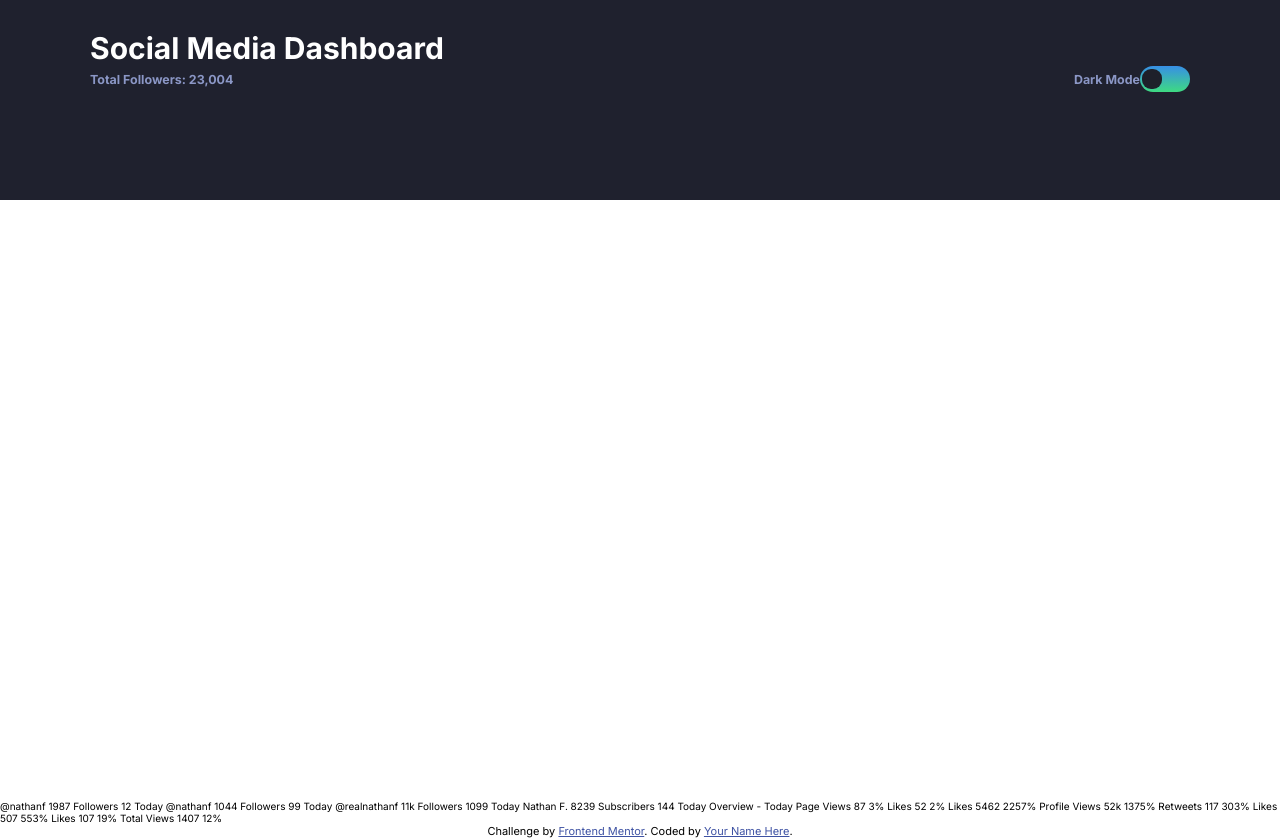
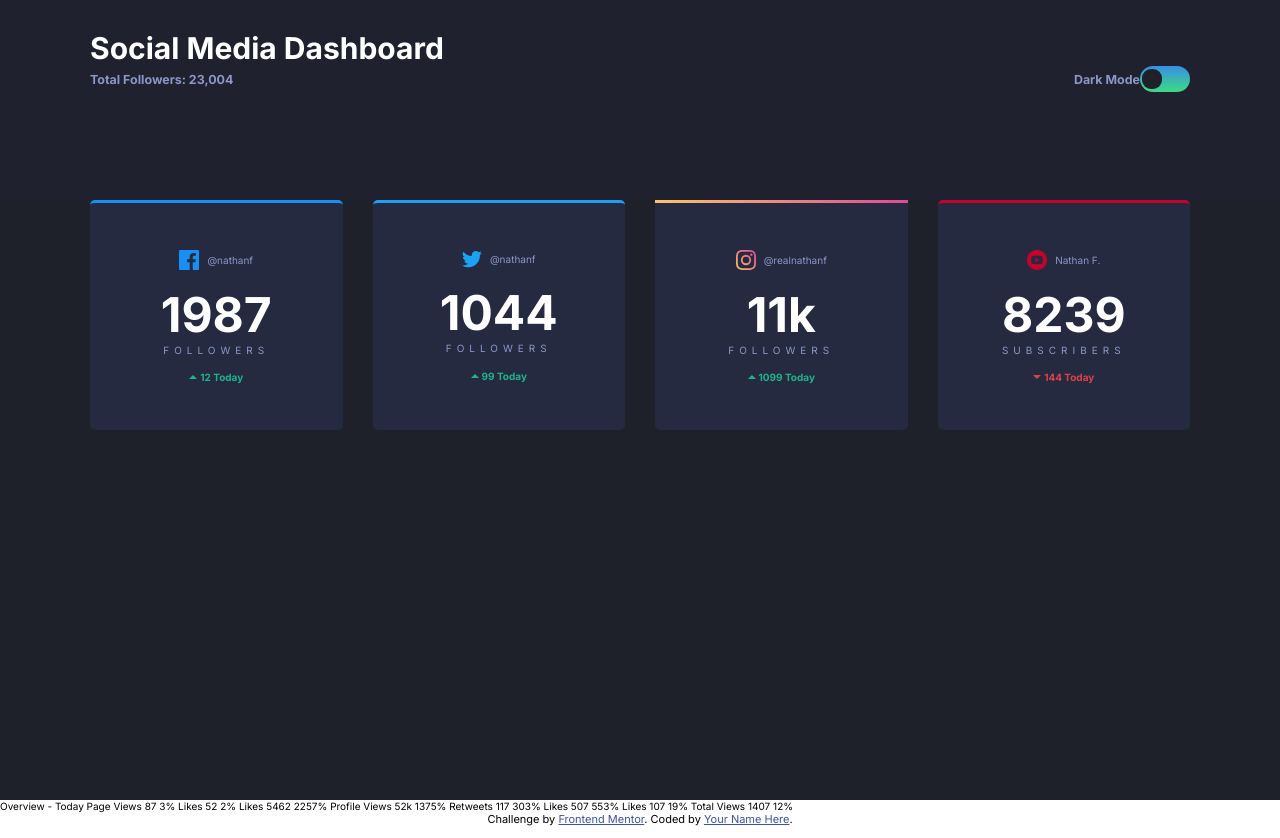
Before and after one commit to CodeVee/dashboard-with-theme, a plain HTML site: page index.html in a window 1280 px wide. Drawn offline with Linux system fonts and the light colour scheme.

Commit message:
added main cards

```diff
--- a/index.html
+++ b/index.html
@@ -15,8 +15,8 @@
     .attribution a { color: hsl(228, 45%, 44%); }
   </style>
 </head>
-<body class="page">
-  <div class="page__inner theme-dark" id="theme">
+<body class="page theme-dark" id="theme">
+  <div class="page__inner" >
     <div class="dashboard">
       <div class="wrapper">
         <h1 class="dashboard__heading">Social Media Dashboard</h1>
@@ -34,6 +34,68 @@
 
 
     </div>
+    <div class="main-cards">
+      <div class="wrapper">
+        <div class="cards">
+          <div class="card card--facebook">
+            <div class="handle">
+              <img src="images/icon-facebook.svg" alt="facebook icon" class="card__icon">
+              <small class="card__handle">@nathanf</small>
+            </div>
+            <div class="followers">
+              <h2 class="card__heading">1987</h2>
+              <h6 class="card__text">Followers</h6>
+            </div>
+            <div class="stats">
+              <img src="images/icon-up.svg" alt="top arrow" class="card__arrow">
+              <small class="card__stats card__stats--green">12 Today</small>
+            </div>
+          </div>
+          <div class="card card--twitter">
+            <div class="handle">
+              <img src="images/icon-twitter.svg" alt="twitter icon" class="card__icon">
+              <small class="card__handle">@nathanf</small>
+            </div>
+            <div class="followers">
+              <h2 class="card__heading">1044</h2>
+              <h6 class="card__text">Followers</h6>
+            </div>
+            <div class="stats">
+              <img src="images/icon-up.svg" alt="top arrow" class="card__arrow">
+              <small class="card__stats card__stats--green">99 Today</small>
+            </div>
+          </div>
+          <div class="card card--instagram">
+            <div class="handle">
+              <img src="images/icon-instagram.svg" alt="facebook icon" class="card__icon">
+              <small class="card__handle">@realnathanf</small>
+            </div>
+            <div class="followers">
+              <h2 class="card__heading">11k</h2>
+              <h6 class="card__text">Followers</h6>
+            </div>
+            <div class="stats">
+              <img src="images/icon-up.svg" alt="top arrow" class="card__arrow">
+              <small class="card__stats card__stats--green">1099 Today</small>
+            </div>
+          </div>
+          <div class="card card--youtube">
+            <div class="handle">
+              <img src="images/icon-youtube.svg" alt="facebook icon" class="card__icon">
+              <small class="card__handle">Nathan F.</small>
+            </div>
+            <div class="followers">
+              <h2 class="card__heading">8239</h2>
+              <h6 class="card__text">Subscribers</h6>
+            </div>
+            <div class="stats">
+              <img src="images/icon-down.svg" alt="top arrow" class="card__arrow">
+              <small class="card__stats card__stats--red">144 Today</small>
+            </div>
+          </div>
+        </div>
+      </div>
+    </div>
   </div>
 
 
@@ -41,25 +103,8 @@
 
 
 
-  @nathanf
-  1987
-  Followers
-  12 Today
 
-  @nathanf
-  1044
-  Followers
-  99 Today
 
-  @realnathanf
-  11k
-  Followers
-  1099 Today
-
-  Nathan F.
-  8239
-  Subscribers
-  144 Today
 
 
 
--- a/scss/_config.scss
+++ b/scss/_config.scss
@@ -5,7 +5,7 @@ $lime-green: hsl(163, 72%, 41%);
 $bright-red: hsl(356, 69%, 56%);
 $facebook: hsl(208, 92%, 53%);
 $twitter: hsl(203, 89%, 53%);
-$instagram: linear gradient hsl(37, 97%, 70%) to hsl(329, 70%, 58%);
+$instagram: linear-gradient(hsl(37, 97%, 70%), hsl(329, 70%, 58%));
 $youTube: hsl(348, 97%, 39%);
 
 $themes: (
--- a/scss/_utilities.scss
+++ b/scss/_utilities.scss
@@ -23,3 +23,7 @@
 @function themed($key) {
   @return map-get($theme-map, $key);
 }
+
+@mixin add-border-top($color) {
+    border-top: 3px solid $color;
+}
--- a/scss/main.scss
+++ b/scss/main.scss
@@ -23,6 +23,9 @@ html {
     &__inner {
         max-width: $max-size;
         height: 100vh;
+        @include themify($themes) {
+            background: themed("primary-bg");
+        }
     }
 }
 
@@ -103,3 +106,88 @@ html {
         }
     }
 }
+
+.cards {
+    display: grid;
+    grid-template-columns: repeat(4, 1fr);
+    grid-gap: 3rem;
+}
+
+.card {
+    height: 23rem;
+    border-radius: .5rem;
+    font-size: 1.2rem;
+    text-align: center;
+    padding: {
+        top: 4rem;
+        bottom: 4rem;
+    }
+    display: flex;
+    flex-direction: column;
+    align-items: center;
+    justify-content: space-around;
+
+    @include themify($themes) {
+        background: themed("card-bg");
+        color: themed("text-color");
+    }
+
+    &--facebook {
+        @include add-border-top($facebook);
+    }
+
+    &--twitter {
+        @include add-border-top($twitter);
+    }
+
+    &--instagram {
+        @include add-border-top(transparent);
+        border-image: linear-gradient(to right ,hsl(37, 97%, 70%) 0%, hsl(329, 70%, 58%) 100%) 1;
+    }
+
+    &--youtube {
+        @include add-border-top($youTube);
+    }
+
+    .handle {
+        display: flex;
+        align-items: center;
+        justify-content: space-between;
+    }
+
+    &__handle {
+        margin-left: .8rem;
+    }
+
+    &__heading {
+        @include themify($themes) {
+            color: themed("heading-color");
+            font-size: 4.8rem;
+        }
+    }
+
+    &__text {
+        text-transform: uppercase;
+        letter-spacing: .5rem;
+        font-weight: 400;
+        font-size: 1rem;
+    }
+
+    .stats {
+        display: flex;
+        align-items: center;
+        justify-content: space-between;
+    }
+
+    &__stats {
+        margin-left: .3rem;
+        font-weight: 700;
+        &--green {
+            color: $lime-green;
+        }
+
+        &--red {
+            color: $bright-red;
+        }
+    }
+}
```
Also changed, not shown: css/style.css.
